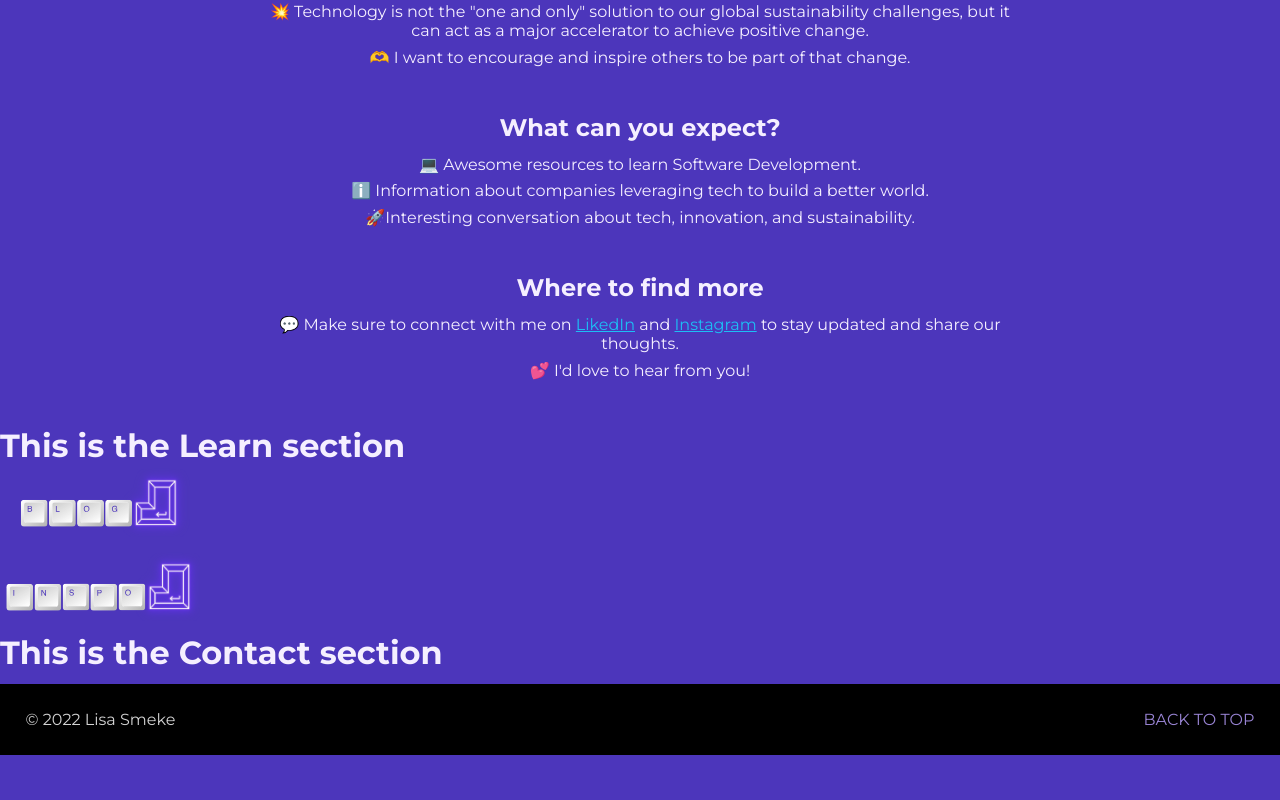
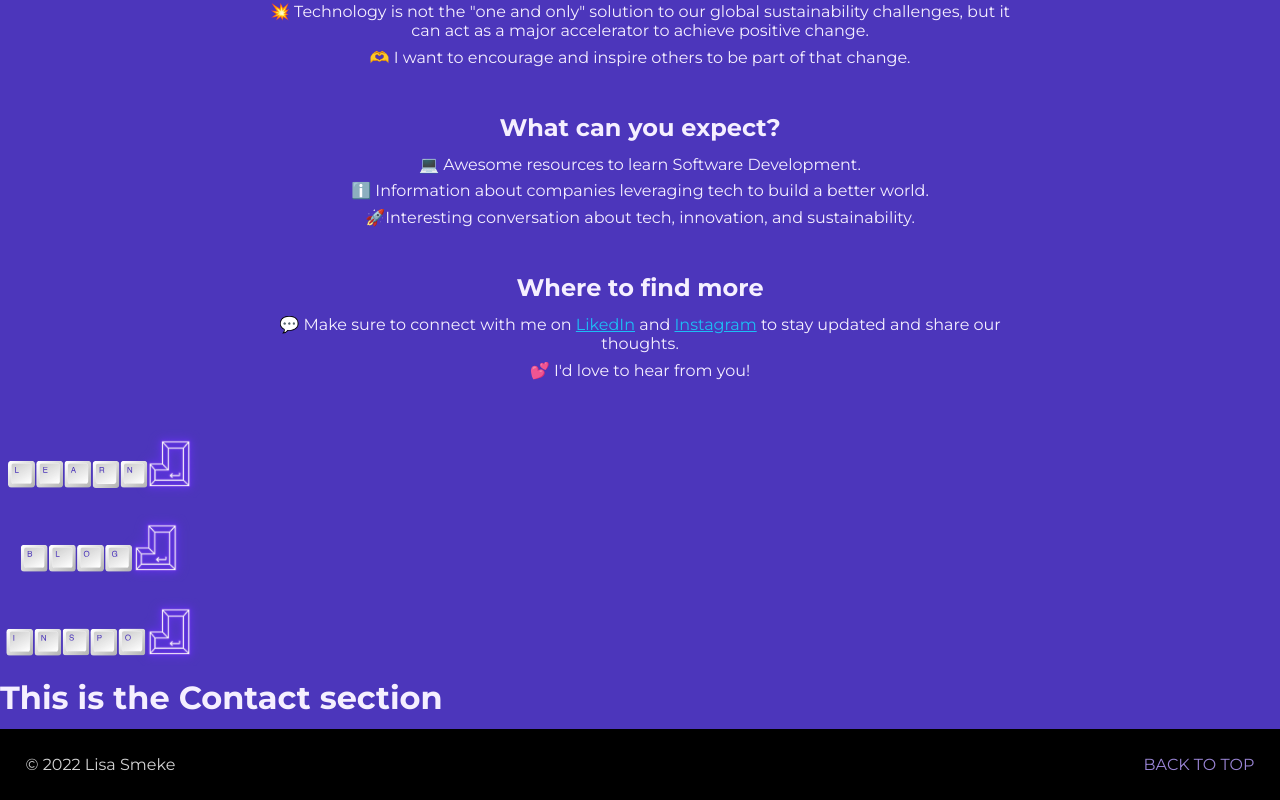
Before and after one commit to LisaSmeke/React-Project, a React (Create React App) app in the folder my-app/: page / in a window 1280 px wide. Shown: the part 1034-1834 px from the top of the page. Before the commit the page ends 1789 px from the top, so only its background shows below. Built offline with nearby package versions, Linux system fonts and the light colour scheme.

Commit message:
Add Learn keys title image

```diff
--- a/my-app/src/components/pages/Learn/Learn.tsx
+++ b/my-app/src/components/pages/Learn/Learn.tsx
@@ -1,11 +1,14 @@
 import React from 'react';
 import styles from './Learn.module.css';
+import learnKeys from './learn-keys.svg';
 
 const Learn = () => {
   return (
-    <div>
-      <h1>This is the Learn section</h1>
-    </div>
+    <section className={styles['learn-section']}>
+      <header className={styles['learn-header-container']}>
+        <img className={styles['learn-title']} src={learnKeys} alt="Learn"></img>
+      </header>
+    </section>
   );
 };
 
```
Also changed, not shown: my-app/src/components/pages/Learn/Learn.module.css (added).
